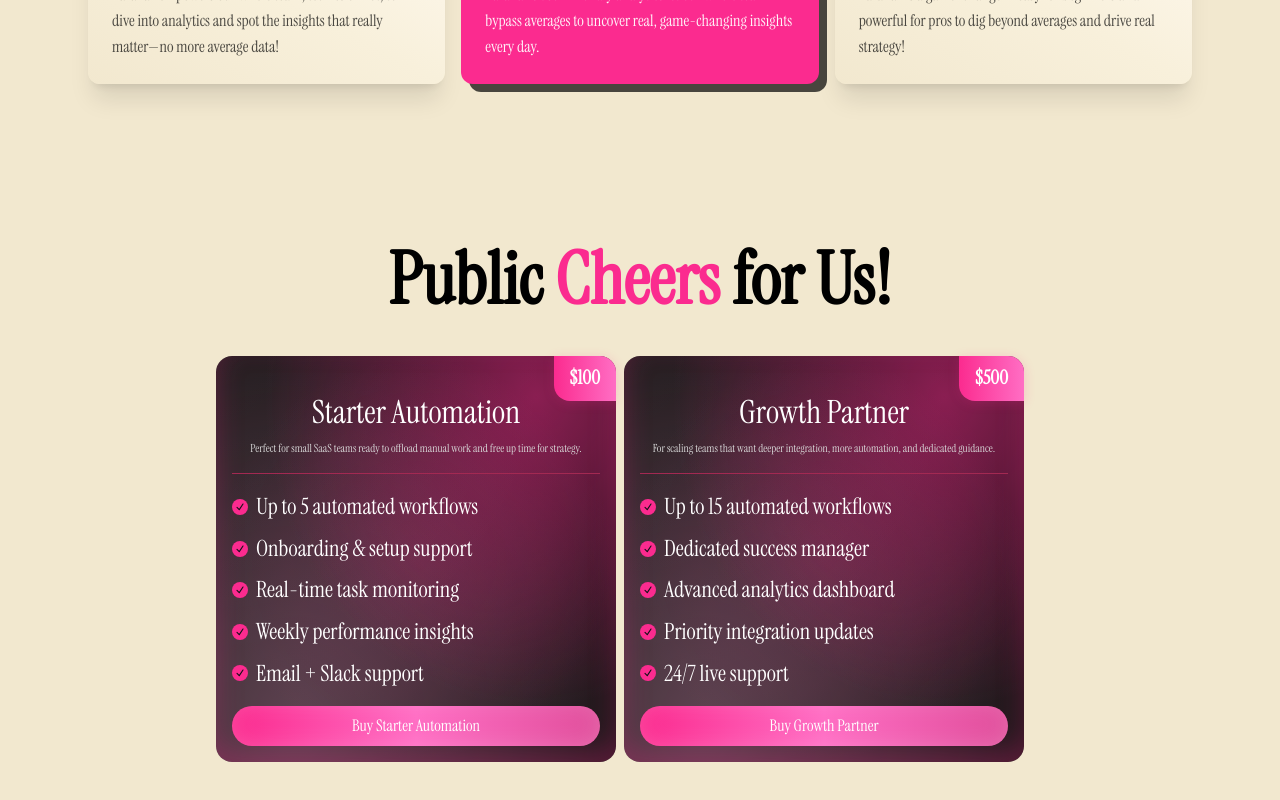
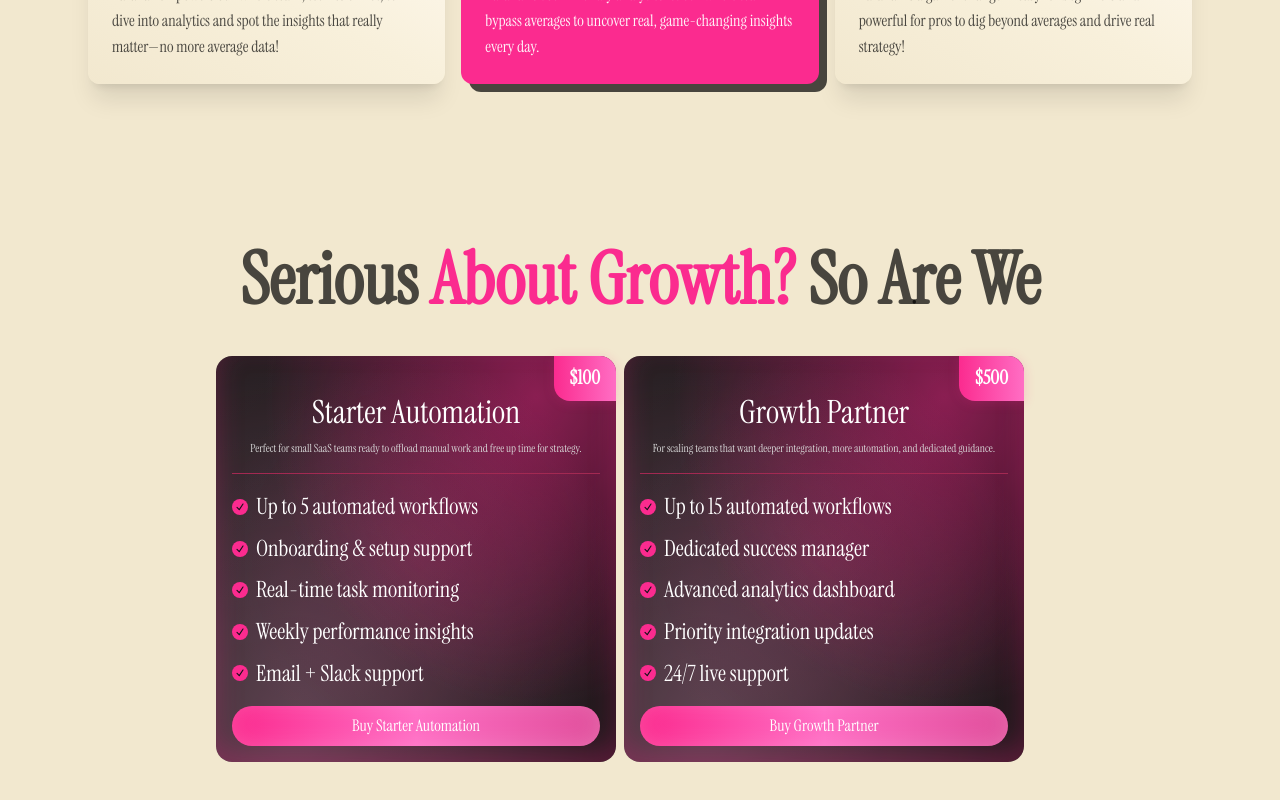
Before and after one commit to FahadBinQaiser/Parallax, a React (Vite) app: page / in a window 1280 px wide. Shown: the part 4229-5029 px from the top of the page. Built offline with nearby package versions, Linux system fonts and the light colour scheme.

Commit message:
Changing information

```diff
--- a/src/components/PricingSection/PricingSection.jsx
+++ b/src/components/PricingSection/PricingSection.jsx
@@ -3,11 +3,12 @@ import PricingCard from "../UI_Components/PricingCard";
 
 export default function PricingSection() {
   return (
-    <section className="py-20 pricing-section">
+    <section className="py-20 text-[#000000]/70 pricing-section">
       <div className="max-w-4xl space-y-10 mx-auto px-6 text-center">
-        <h2 className="text-3xl font-bold sm:text-7xl">
-          Public <span className="highlight text-[#FB2B8F]">Cheers</span> for
-          Us!
+        <h2 className="text-5xl font-bold sm:text-7xl">
+          Serious{" "}
+          <span className="highlight text-[#FB2B8F]">About Growth?</span> So Are
+          We
         </h2>
         <div className="pricingCards gap-2 flex flex-row">
           <PricingCard
```
